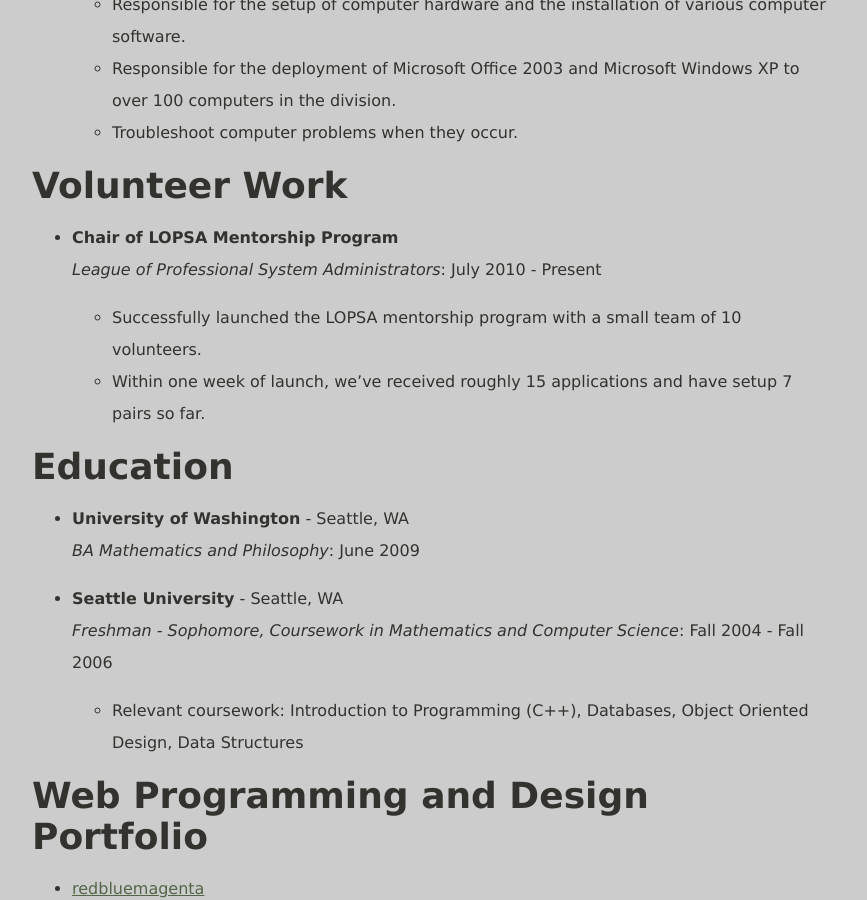
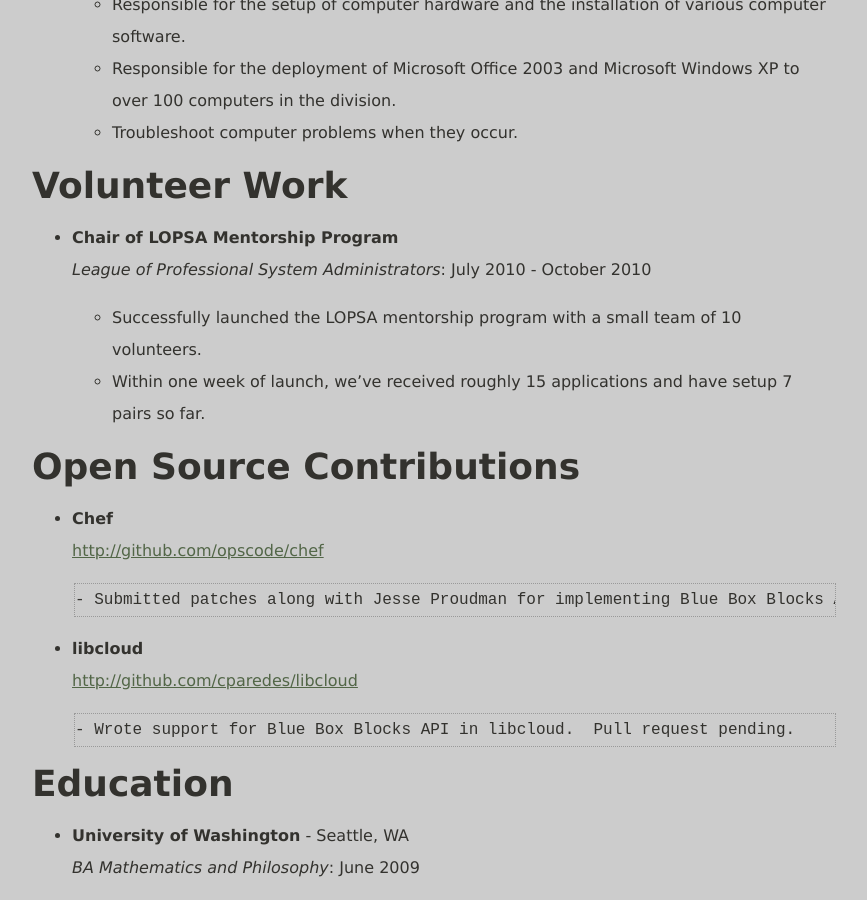
Before and after one commit to cparedes/redbluemagenta-new, a Jekyll site: the page built from resume.markdown, in a window 1280 px wide and 900 px high, scrolled down 3722 px. Shown: the whole window, without its empty margins (208-1075 px from the left). Built offline with Jekyll 4.4.1, drawn with Linux system fonts in a browser that asks for light colours; Markdown is read by kramdown in place of the engine named in the settings; comment, search, counter and statistics services are not loaded.

Commit message:
Added OSS contributions to resume.

```diff
--- a/resume.markdown
+++ b/resume.markdown
@@ -122,10 +122,23 @@ Volunteer Work
 --------------
 
 *   **Chair of LOPSA Mentorship Program**
-    *League of Professional System Administrators*: July 2010 - Present
+    *League of Professional System Administrators*: July 2010 - October 2010
 
 	- Successfully launched the LOPSA mentorship program with a small team of 10 volunteers.
 	- Within one week of launch, we've received roughly 15 applications and have setup 7 pairs so far.
+
+Open Source Contributions
+-------------------------
+
+*   **Chef**
+    [http://github.com/opscode/chef](http://github.com/opscode/chef)
+
+        - Submitted patches along with Jesse Proudman for implementing Blue Box Blocks API support in knife.
+
+*   **libcloud**
+    [http://github.com/cparedes/libcloud](http://github.com/cparedes/libcloud)
+
+        - Wrote support for Blue Box Blocks API in libcloud.  Pull request pending.
 
 Education
 ---------
```
